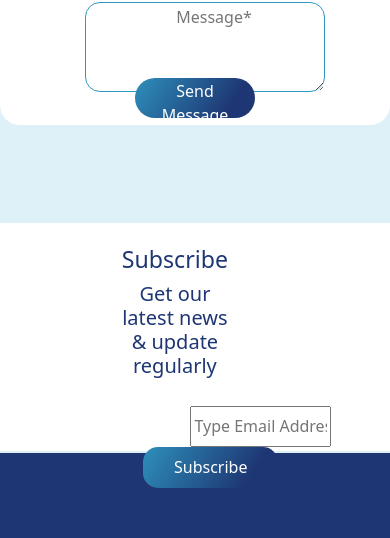
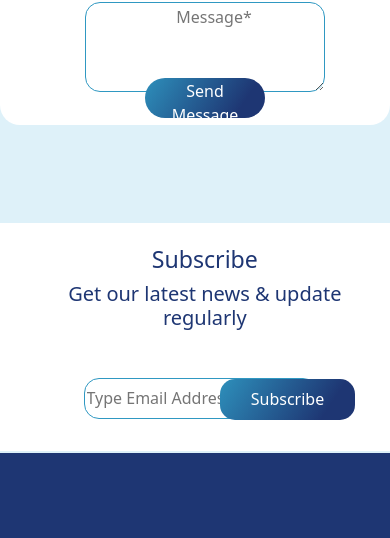
Before and after one commit to Hoskyllz/Medical-web, a React (Vite) app: page /Contacts in a window 390 px wide. Shown: the part 939-1477 px from the top of the page. Built offline with nearby package versions, Linux system fonts and the light colour scheme.

Commit message:
update on responsiveness

```diff
--- a/src/App.jsx
+++ b/src/App.jsx
@@ -5,7 +5,7 @@ import Landing from "./Pages/Landing"
 import About from "./Pages/About"
 import Services from "./Pages/Services"
 import Contacts from "./Pages/Contacts"
-import Log from "./Pages/Log"
+import Login from "./Pages/Login"
 import Sign from "./Pages/Sign"
 import Appointment from "./Pages/Appointment"
 import Modal from "./Pages/Modal"
@@ -22,7 +22,7 @@ function App() {
           <Route path="/about" element={<About />} />
             <Route path="/Services" element={<Services />} />
             <Route path="/Contacts" element={<Contacts />} />
-            <Route path="/Login" element={<Log />} />
+            <Route path="/Login" element={<Login />} />
             <Route path="/Sign" element={<Sign />} />
             <Route path="/Appointment" element= {<Appointment/>} />
           <Route path= "*" element= {<Modal/>}  />
--- a/src/Components/Navbar.jsx
+++ b/src/Components/Navbar.jsx
@@ -13,7 +13,7 @@ const Navbars = () => {
      <Navbar expand="lg" className="bg-body-light nav">
       <Container className='d-flex justify-content-around'>
         <Navbar.Brand className=' fs-4 fw-bold'>
-          <img src={medLogo} alt="logo" className='logo' />
+        <Link  to="/" > <img src={medLogo} alt="logo" className='logo' />  </Link>
 
         </Navbar.Brand>
 
@@ -21,17 +21,17 @@ const Navbars = () => {
         <Navbar.Collapse id="basic-navbar-nav" className='block mx-auto text-center my-1 '>
           <Nav className="ms-auto">
 
-                <Link to ='/' className='text-decoration-none my-1 mx-3 hom'>Home</Link>
+                <Link to ='/' className='text-decoration-none text-center my-1 mx-3 hom'>Home</Link>
 
                 <Link to='/About' className='text-decoration-none text-center  my-1  mx-3 other' >About</Link>
-                <Link to ='/ContactS' className='text-decoration-none text-center  my-1 mx-3 other'>Contact</Link>
+                <Link to ='/Services' className='text-decoration-none text-center  my-1 mx-3 other'>Services</Link>
 
-                <Link to='/Services' className='text-decoration-none text-center my-1  mx-3 other' >Services</Link>
+                <Link to='/Contacts' className='text-decoration-none text-center my-1  mx-3 other' >Contacts</Link>
           </Nav>
 
           <Nav className="ms-auto">
 
-                <Link to ='/Log' className='text-decoration-none my-1   mx-3 hom'>Login</Link>
+                <Link to ='/Login' className='text-decoration-none text-center my-1   mx-3 hom'>Login</Link>
 
                 <Link to='/Sign'  >
                 <button  id="up">Signup</button>
--- a/src/Components/Secabt.jsx
+++ b/src/Components/Secabt.jsx
@@ -17,7 +17,7 @@ const Secabt = () => {
             <img src={blk} alt="" />
           </div>
         </div>
-        <div className="container">
+        <div className="container" id="tflow">
           <div className="uss">
             <h5>About Us</h5>
             <h4>
@@ -35,7 +35,7 @@ const Secabt = () => {
               mauris mi <br /> aliquet sed vel. Quam id sed congue diam
               tincidunt enim.
             </p>
-            <button>Learn More</button>
+            <button className="lm">Learn More</button>
           </div>
           <div className="formob">
             <h5>About Us</h5>
@@ -50,7 +50,7 @@ const Secabt = () => {
               sed <br /> vel. Quam id secongue <br />
               diam tincidunt enim.
             </p>
-            <button>Learn More</button>
+            <button className="lm">Learn More</button>
           </div>
           <div>
             <hr />
@@ -107,7 +107,7 @@ const Secabt = () => {
             <br />
             nibh aliquam nisl.
           </p>
-          <button>Learn More</button>
+          <button className="lm">Learn More</button>
         </div>
 
         <div className="osmobile">
@@ -118,7 +118,7 @@ const Secabt = () => {
             penatibus sodales cursus. Velit massa dolor leo fermentia amet sit
             mattis. Sit praesent imperdiet pretium enim ut bibendum in dolor.
           </p>
-          <button>Learn More</button>
+          <button className="lm">Learn More</button>
         </div>
         <div className="om">
           <div>
--- a/src/Components/SignUp.jsx
+++ b/src/Components/SignUp.jsx
@@ -57,7 +57,7 @@ const SignUp = () => {
 
           <div className="login-form">
               <div>
-                  <div className="Loglogo"> <img src={medLogo} alt="" /></div>
+                  <div className="Loglogo"> <Link  to="/" ><img src={medLogo} alt="" /></Link>  </div>
                   <div className="logmed"><h3>Create an Account</h3></div>
                   <div className="socalcolo">
                       <a href=""><img src={facebookcolo} alt="" /></a>
@@ -105,7 +105,7 @@ const SignUp = () => {
           </div>
           {error && <div className="error-message">{error}</div>}
 
-          <button type="submit" className="login-button text-white text-decoration-none">
+          <button type="submit" className="login-button text-white text-decoration-none" id="pip">
             <span>Sign Up</span>
           </button>
           <p>
--- a/src/Pages/Log.jsx
+++ b/src/Pages/Login.jsx
@@ -1,11 +1,11 @@
 import React from 'react'
-import Login from '../Components/Login'
+import Login from '../Components/Log'
 
 
 const Log = () => {
   return (
     <div className='back'>
-      <Login/>
+      <Log/>
     </div>
   )
 }
--- a/src/styles/Form.css
+++ b/src/styles/Form.css
@@ -26,6 +26,9 @@
         border-color: #2F98C2;
         border-radius: 15px;
 }
+.np input::placeholder{
+    text-align: start;
+}
 .mess input{
     width: 792px;
     height: 40px;
@@ -46,6 +49,10 @@
     height: 150px;
     border-color: #2F98C2;
     padding-left: 20px;
+}
+
+.mess input::placeholder{
+    text-align: start;
 }
 .mebu button{
     position: relative;
@@ -88,6 +95,7 @@
         margin-left: -30px;
         height: 90px;
     }
+
 }
 @media(max-width: 1024px){
     .np input{
@@ -95,7 +103,7 @@
     }
 
 }
-@media(max-width:500px){
+@media(max-width:425px){
  .np input{
     width: 120px;
 
@@ -114,6 +122,7 @@
  }
  .mebu button{
     width: 120px;
+    left: 10px;
 
  }
 
--- a/src/styles/Login.css
+++ b/src/styles/Login.css
@@ -56,6 +56,9 @@
 .lb{
     color:#2F98C2 ;
 }
+#pip{
+    margin-top: 15px;
+}
 
 @media(max-width: 768px){
     .login-image{
--- a/src/styles/Section1.css
+++ b/src/styles/Section1.css
@@ -89,18 +89,53 @@ border-radius: 10px 100px / 120px 100px;
 margin-top: 10px;
 }
 
-@media(max-width: 764px){
+@media(max-width: 768px){
     .zig .zag{
         width: 100%;
     }
     .ae{
         display: flex;
         font-weight: bold;
-        padding-bottom: 220px;
+        padding-bottom: 80px;
+
     }
     .medkk{
         width: 100%;
         height: 100%;
         object-fit: cover;
     }
+        .a {
+
+            width: 261px;
+            height: 290px;
+            font-weight: lighter;
+            padding-right: 20px;
+
+        }
+       .e {
+
+            width: 261px;
+            height:290px;
+            font-weight: lighter;
+            padding-right: 20px;
+
+        }
 }
+@media(max-width: 1024px){
+    .a, .e{
+        width:310px;
+        height: 280px;
+        padding-right: 20px;
+    }
+}
+@media(max-width: 500px){
+    .a, .e{
+height: 290px;
+padding-left: 20px;
+
+    }
+    .ae{
+        justify-content: space-between;
+        gap: 10px;
+    }
+}
--- a/src/styles/secabt.css
+++ b/src/styles/secabt.css
@@ -80,7 +80,7 @@ hr{
 .osmobile{
     display: none;
 }
-.os button{
+.lm{
     border: none;
     color: white;
     background-color: #2F98C2;
@@ -245,3 +245,24 @@ border-radius: 20px;
             display: none;
         }
 }
+@media(max-width: 500px){
+    .formob{
+
+        width: 60%;
+        transform: translateX(20px)
+
+    }
+    .check{
+
+        transform: translateX(-20px);
+
+
+    }
+
+    #tflow{
+        border: 2px solid blue;
+ }
+ .roundpic{
+   padding-left: 20px;
+ }
+}
--- a/src/styles/subform.css
+++ b/src/styles/subform.css
@@ -24,6 +24,12 @@
 .mov input{
     width: 463px;
     height: 41px;
+    border:1px solid #2F98C2;
+    border-radius: 15px;
+    margin-top: 20px;
+}
+.mov input::placeholder{
+    text-align: start;
 }
 .mov button{
     border-radius: 15px;
@@ -43,28 +49,37 @@
     }
 
     .mov{
-        padding-left: 140px;
+        position: relative;
+        right: 60px;
+
     }
     .mov input{
-        width: 325px;
+        width: 100%;
+
     }
     .mov button{
-        right: 50px;
+        left: 37%;
+        bottom: 40px;
     }
 
 }
 
-@media(max-width:500px){
+@media(max-width:425px){
     .lov{
-        margin-right: 150px;
-
-    }
+       position: relative;
+       right: 70px;
+        width: 100%;
+       }
+       .lov h5{
+        font-weight: lighter;
+        width: 306px;
+       }
     .mov{
         width: 100%;
         padding-left: 40px;
     }
     .mov input{
-        width: 60%;
+        width: 100%;
     }
 
 }
```
Also changed, not shown: src/Components/Log.jsx (renamed from src/Components/Login.jsx).
